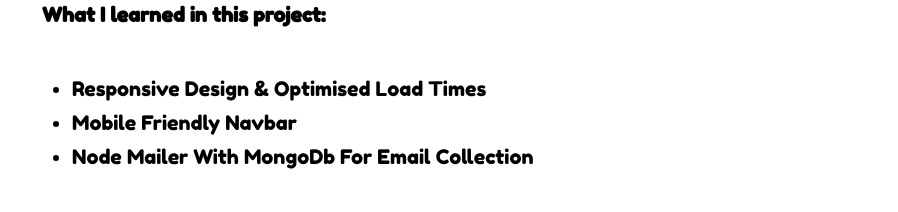
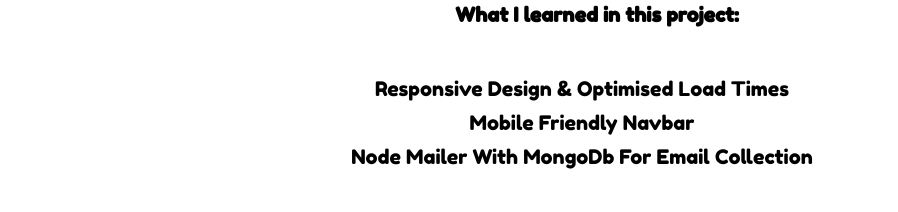
Before and after one commit to alrobwilloliver/projects-portfolio, a plain HTML site: page projects.html in a window 1280 px wide. Shown: the part 740-952 px from the top of the page, without its empty margins (52-950 px from the left). Drawn offline with nearby package versions, Linux system fonts and the light colour scheme.

Commit message:
centering cards

```diff
--- a/projects.html
+++ b/projects.html
@@ -32,6 +32,7 @@
     <div id="main">
         <div id="guts">
             <div class="row">
+                <div class="project-cards">
                     <div class="project-card">
                         <h2>More Deal Sourcing Landing Page</h3>
                             <img class="project-gif" src="https://media.giphy.com/media/L06PhxtpwuSwxGWUdB/giphy.gif"
@@ -78,13 +79,16 @@
                                 <li>Git Team Work Flow</li>
                             </ul>
                             <div class="project-buttons">
-                            <a class="btn btn-full" target="_blank" href="https://github.com/sofuegg/askthecrowd">View
+                                <a class="btn btn-full" target="_blank"
+                                    href="https://github.com/sofuegg/askthecrowd">View
                                     Code</a>
                                 <!-- <a href="" target="_blank" class="btn btn-ghost">View Demo</a> -->
                             </div>
                     </div>
                 </div>
             </div>
+        </div>
+
     </div>
 
     <footer>
--- a/style.css
+++ b/style.css
@@ -181,6 +181,10 @@
 
 /* -----------Project Card---------------- */
 
+.project-cards {
+    text-align: center;
+}
+
 .project-gif {
     border-radius: 0%;
     height: 100%;
@@ -190,12 +194,13 @@
 }
 
 .project-list {
-    text-align: start;
+    text-align: center;
     margin: 50px;
 }
 
 .project-list > li {
     display: list-item;
+    list-style: none;
 }
 
 .project-buttons {
```
Lines whose indentation alone changed are shown as unchanged.
